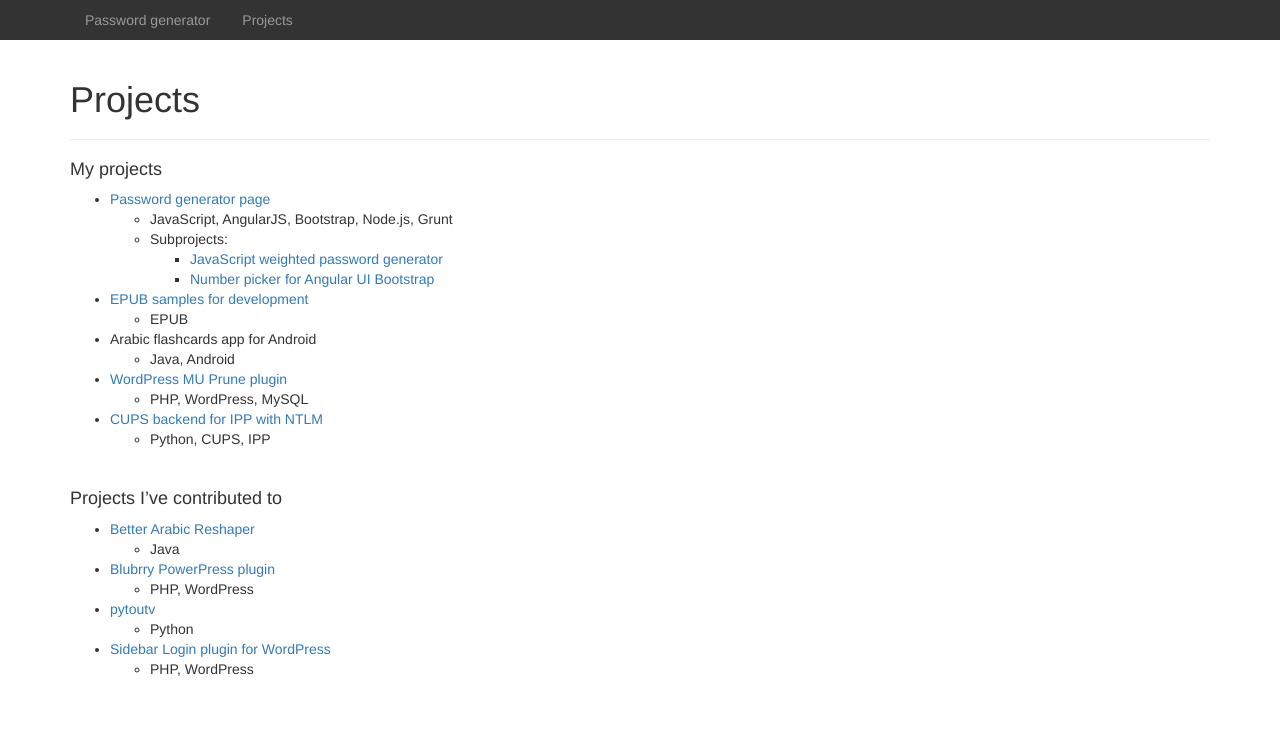
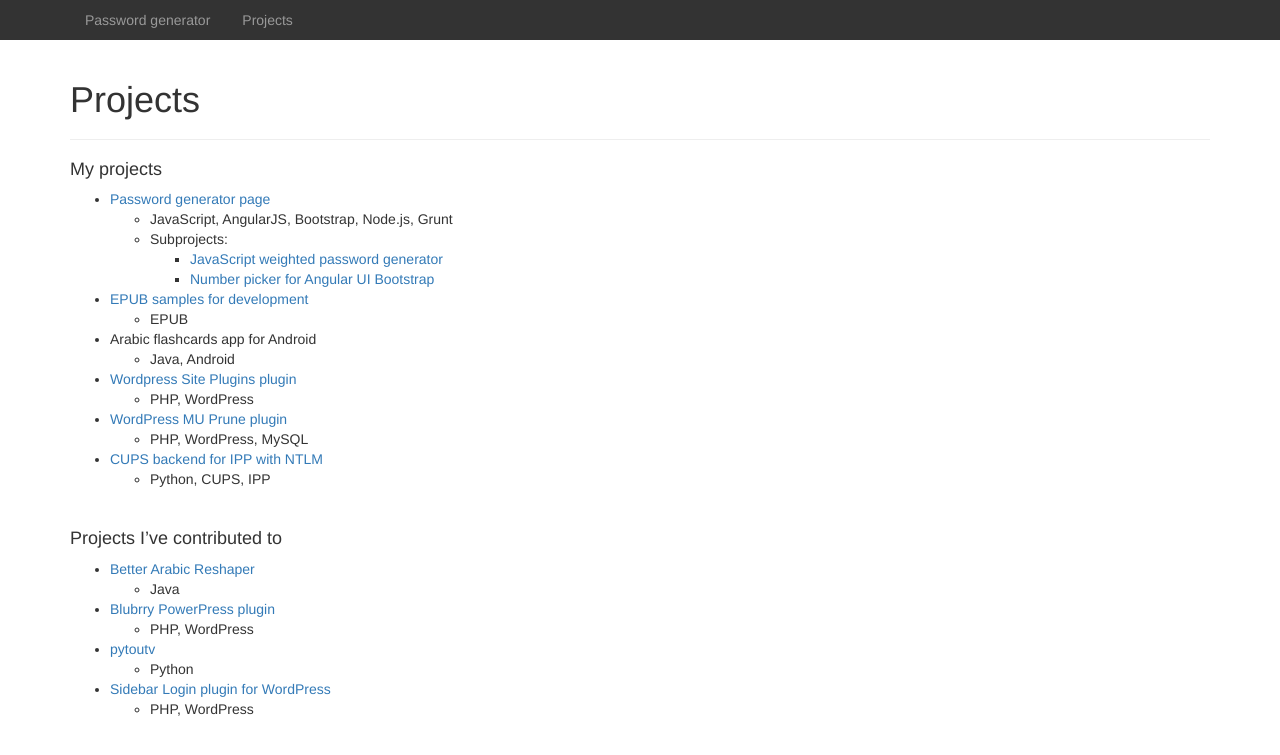
Before and after one commit to bmaupin/bmaupin.github.io, a Jekyll site: the page built from projects/index.md, in a window 1280 px wide. Shown: the top 755 px of the page. Built offline with Jekyll 4.4.1, drawn with Linux system fonts in a browser that asks for light colours; a style sheet for code colours, icons or effects is not loaded.

Commit message:
Add Wordpress Site Plugins plugin

```diff
--- a/projects/index.md
+++ b/projects/index.md
@@ -12,6 +12,8 @@ title: Projects
   - EPUB
 - Arabic flashcards app for Android
   - Java, Android
+- [Wordpress Site Plugins plugin](https://github.com/bmaupin/graveyard/tree/master/php/wpmu-plugins)
+  - PHP, WordPress
 - [WordPress MU Prune plugin](https://github.com/bmaupin/graveyard/tree/master/php/wpmu-prune)
   - PHP, WordPress, MySQL
 - [CUPS backend for IPP with NTLM](https://github.com/bmaupin/cups-ntlm)
```
